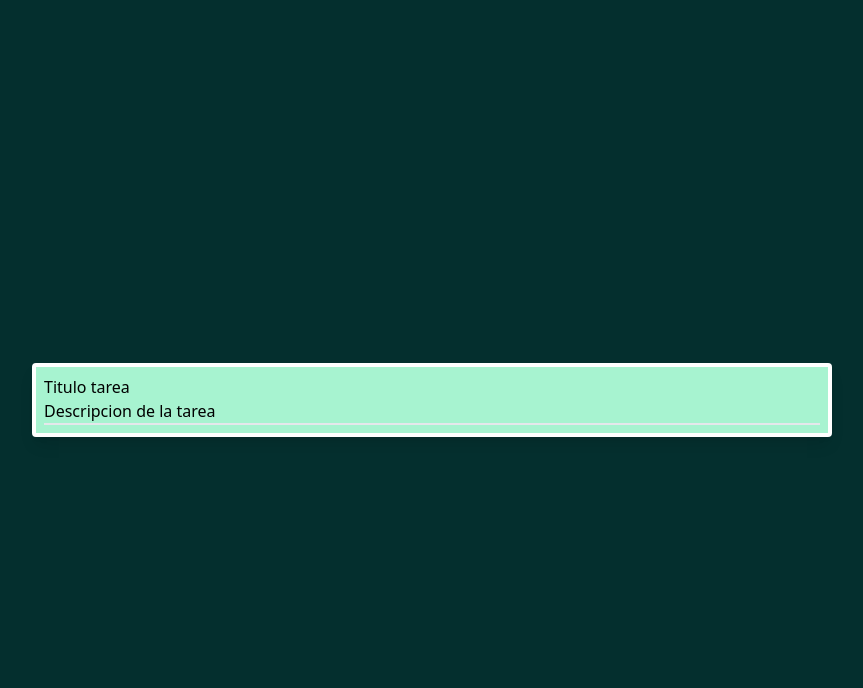
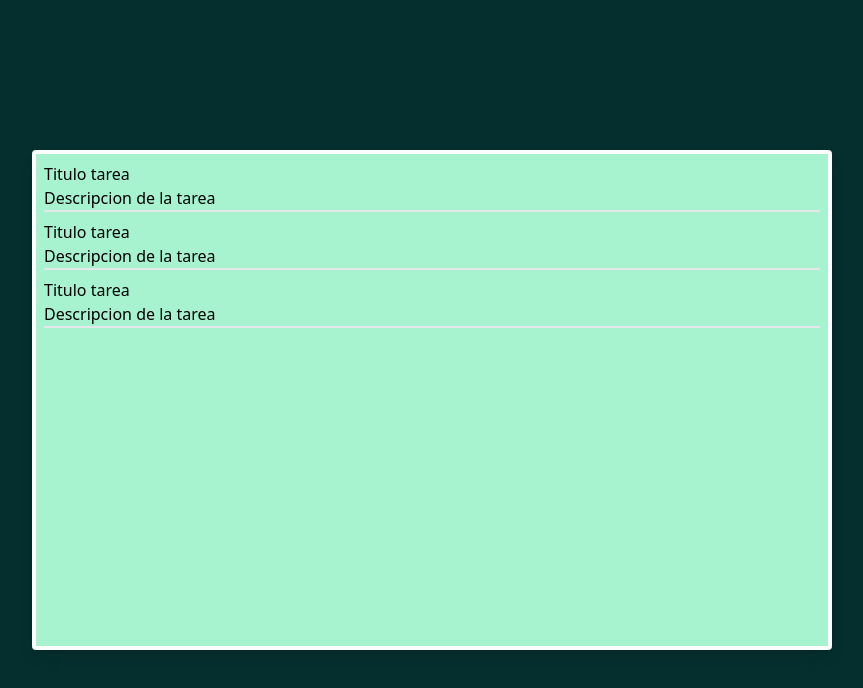
Before and after one commit to 2345david/taskList, a Nuxt app: page / in a window 1280 px wide. Shown: the top 688 px of the page, without its empty margins (208-1071 px from the left). Built offline with nearby package versions, Linux system fonts and the light colour scheme.

Commit message:
added scroll in main container and installed sass

```diff
--- a/package.json
+++ b/package.json
@@ -17,6 +17,7 @@
   },
   "devDependencies": {
     "@nuxtjs/tailwindcss": "^6.11.4",
-    "@pinia/nuxt": "^0.5.1"
+    "@pinia/nuxt": "^0.5.1",
+    "sass": "^1.75.0"
   }
 }
--- a/pages/index.vue
+++ b/pages/index.vue
@@ -1,10 +1,15 @@
 <template>
-  <div class="bg-teal-950 flex h-screen w-screen items-center justify-center  ">
+  <div class="bg-teal-950 flex h-screen w-screen items-center justify-center overflow-hidden ">
     <div class=" max-w-[800px] w-full shadow-lg flex flex-col   ">
-      <div class="flex flex-col p-2 gap-2 bg-emerald-200 border-4 border-white rounded "> <!-- Contenedor tareas-->
+      <div
+          class="flex flex-col p-2 gap-2 bg-emerald-200 border-4 border-white rounded overflow-y-scroll scrollbar max-h-[500px] min-h-[500px]">
+        <!-- Contenedor tareas-->
+        <task/>
+        <task/>
         <task/>
       </div>
     </div>
+
   </div>
 </template>
 
@@ -15,3 +20,21 @@ export default defineComponent({
   name: "index"
 })
 </script>
+<style scoped lang="scss">
+.scrollbar {
+  &::-webkit-scrollbar {
+    width: 0;
+  }
+
+  &::-webkit-scrollbar-track {
+    background: transparent;
+  }
+
+  &::-webkit-scrollbar-thumb {
+    background-color: #c7cbce;
+    border-radius: 10px;
+    border: 0 solid transparent;
+    cursor: pointer;
+  }
+}
+</style>
```
Also changed, not shown: 1 other file (tests, documents, lock files or other folders).
